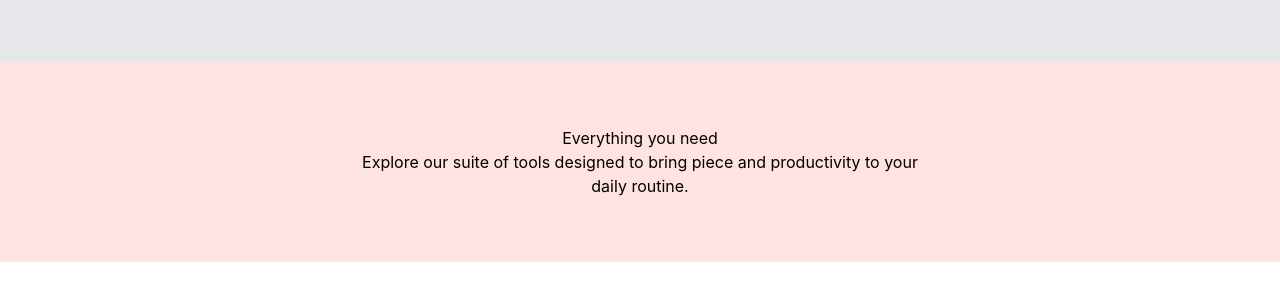
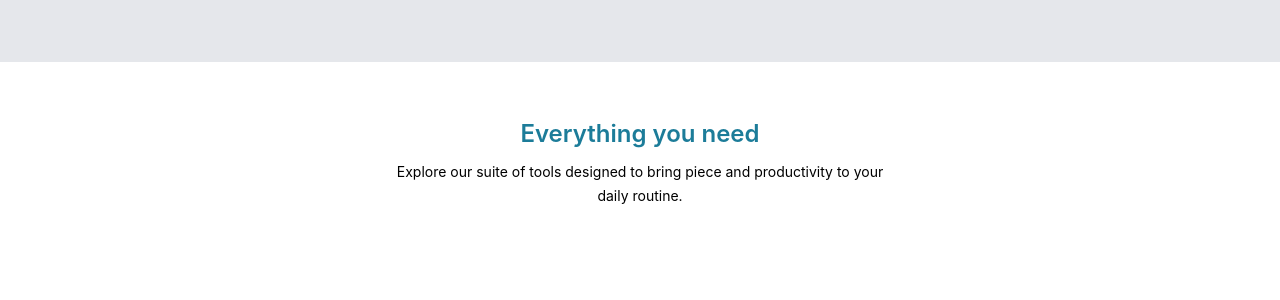
Before and after one commit to zamil-akhter/tailwind-mastery, a website built with Vite: page index.html in a window 1280 px wide. Shown: the part 902-1202 px from the top of the page. Built offline with nearby package versions, Linux system fonts and the light colour scheme.

Commit message:
added optimised content header

```diff
--- a/index.html
+++ b/index.html
@@ -41,10 +41,10 @@
     <!-- Content -->
     <div class="bg-white h-[900px]">
       <!-- Content Heading -->
-      <div class="bg-red-100 flex justify-center items-center flex-col h-50">
-        <p>Everything you need</p>
-        <p>Explore our suite of tools designed to bring piece and productivity to your</p>
-        <p>daily routine.</p>
+      <div class="flex justify-center items-center flex-col h-50">
+        <p class="text-[#1C7C99] font-semibold text-2xl">Everything you need</p>
+        <p class="text-sm mt-3 mb-1">Explore our suite of tools designed to bring piece and productivity to your</p>
+        <p class="text-sm">daily routine.</p>
       </div>
     </div>
   </body>
```
